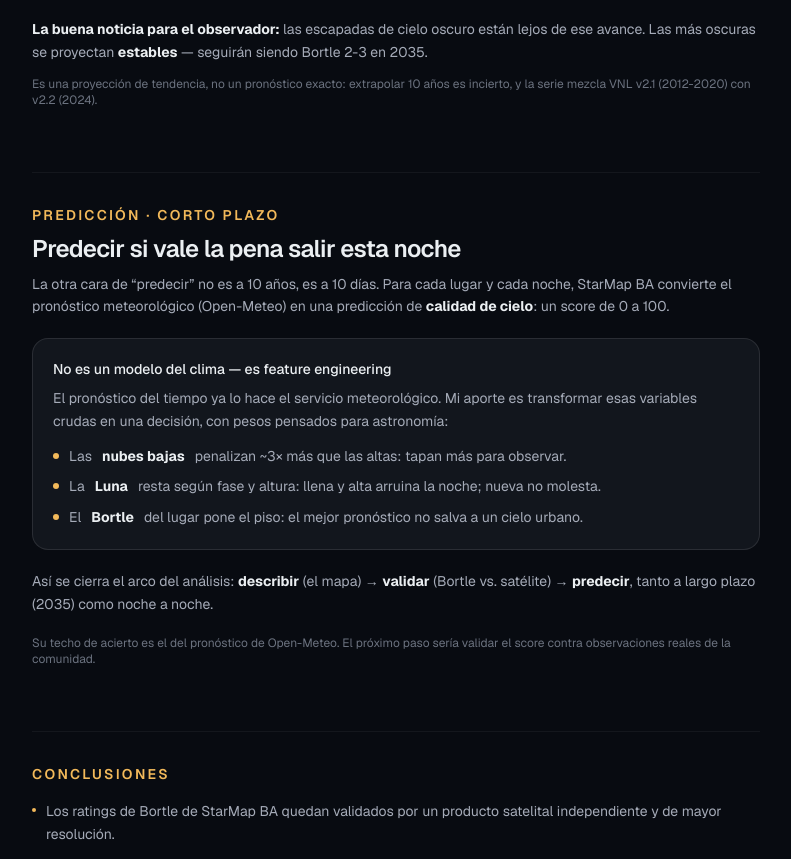
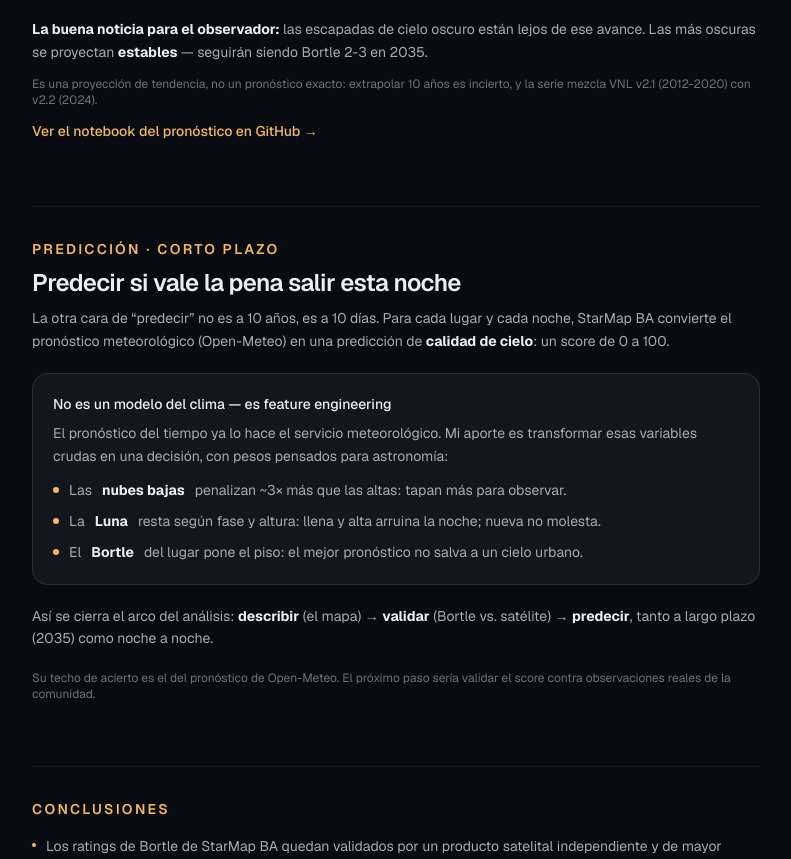
Before and after one commit to jota1221-coder/starmap-ba, a Next.js app: page /data-science in a window 1280 px wide. Shown: the part 4640-5499 px from the top of the page, without its empty margins (244-1035 px from the left). Built offline with nearby package versions, Linux system fonts and the light colour scheme; no server answers.

Commit message:
data-science: link al notebook 02 (pronostico) en la seccion El futuro

```diff
--- a/app/data-science/page.tsx
+++ b/app/data-science/page.tsx
@@ -12,6 +12,9 @@ export const metadata = {
 
 const NOTEBOOK_URL =
   "https://github.com/jota1221-coder/starmap-ba/blob/main/notebooks/01_contaminacion_luminica_ba.ipynb";
+
+const NOTEBOOK_2_URL =
+  "https://github.com/jota1221-coder/starmap-ba/blob/main/notebooks/02_pronostico_2035_ba.ipynb";
 
 function Eyebrow({ children }: { children: React.ReactNode }) {
   return (
@@ -275,6 +278,16 @@ export default function DataSciencePage() {
                 10 años es incierto, y la serie mezcla VNL v2.1 (2012-2020) con v2.2
                 (2024).
               </p>
+              <p>
+                <a
+                  href={NOTEBOOK_2_URL}
+                  target="_blank"
+                  rel="noopener noreferrer"
+                  className="text-sm font-medium text-accent transition-colors duration-200 hover:text-accent-soft"
+                >
+                  Ver el notebook del pronóstico en GitHub →
+                </a>
+              </p>
             </div>
           </section>
         </FadeIn>
```
